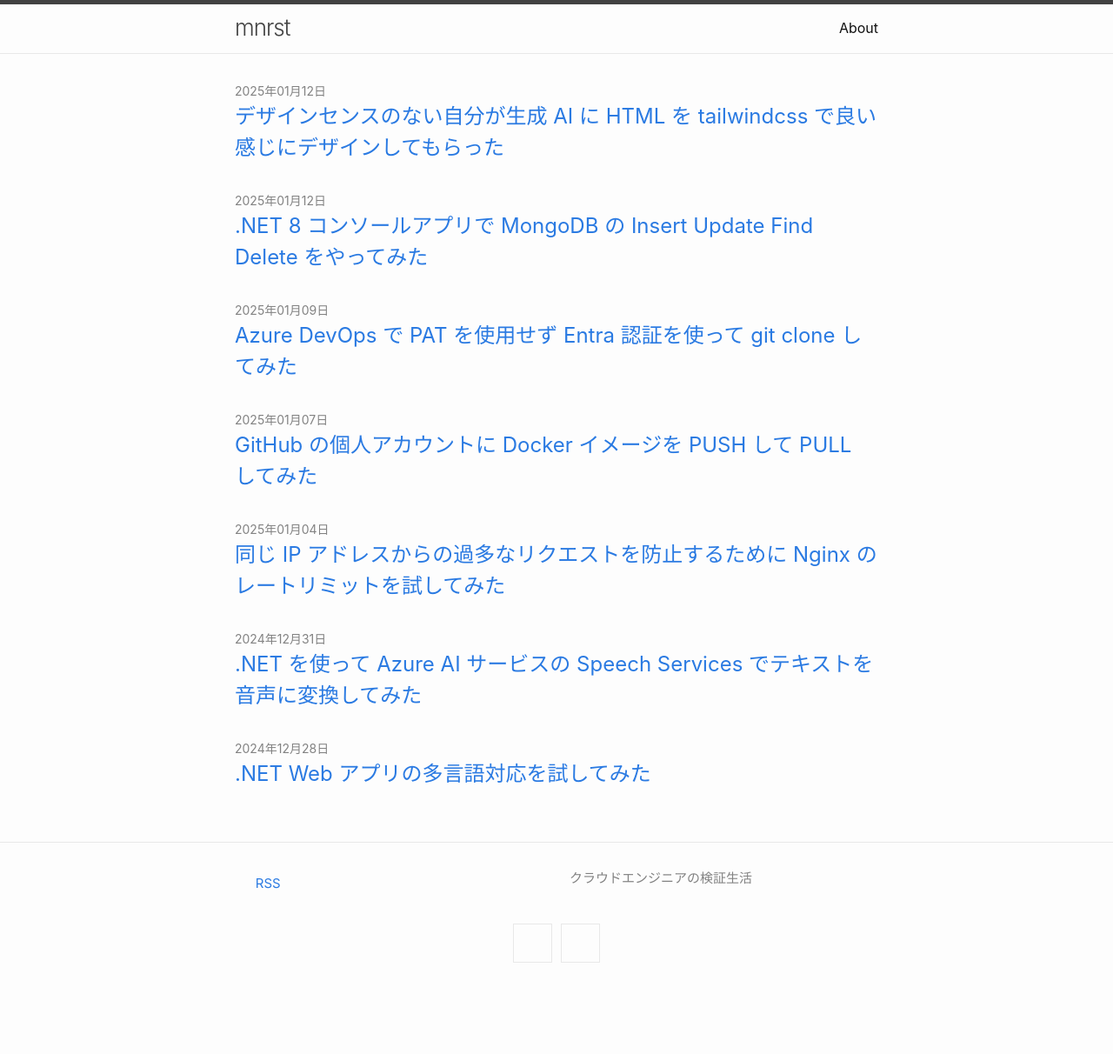
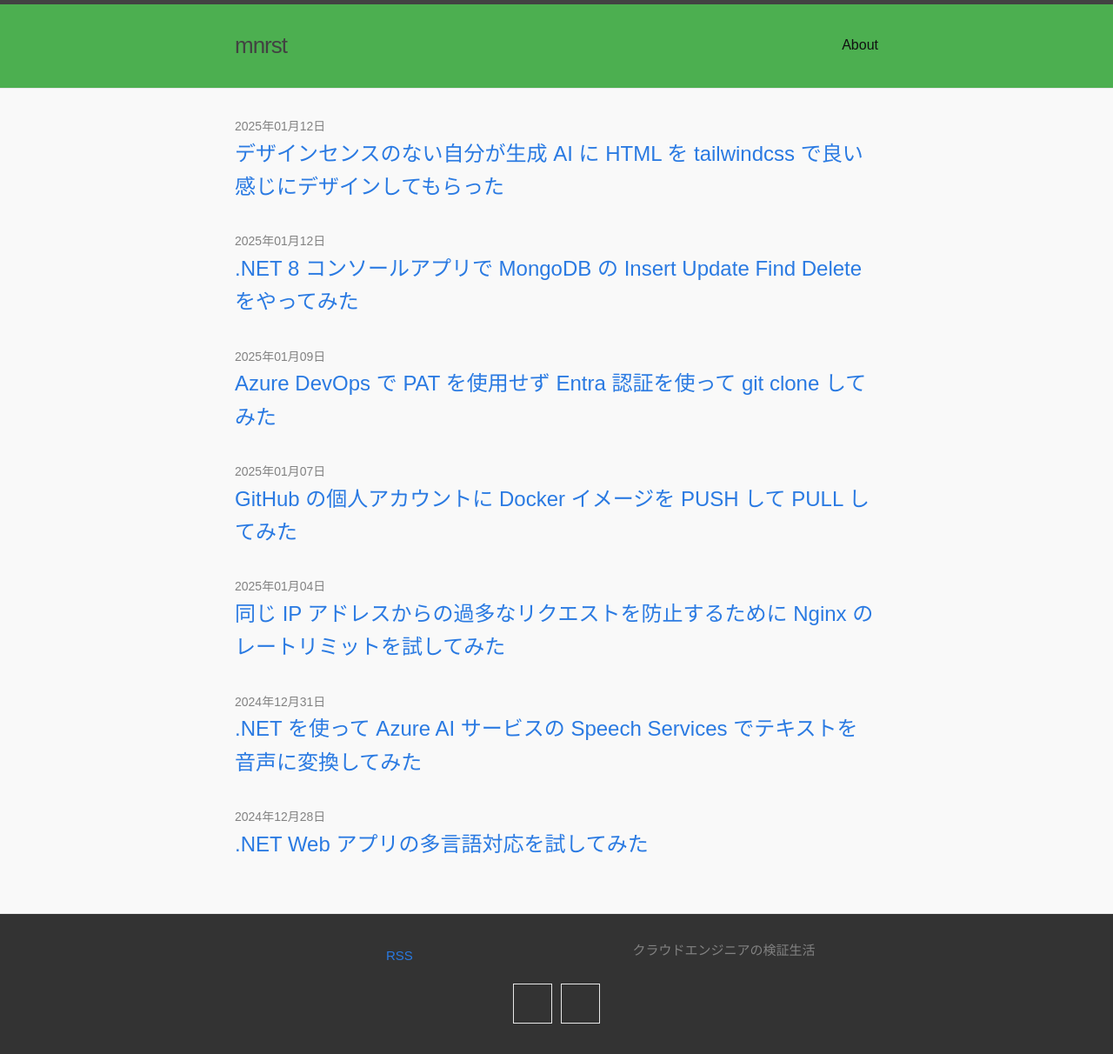
Before and after one commit to mnrst/mnrst.github.io, a Jekyll site: the page built from index.md, in a window 1280 px wide. Shown: the whole page at 87% size. Built offline with Jekyll 4.4.1, drawn with Linux system fonts in a browser that asks for light colours; before the commit the page ends 1142 px from its top, so only the background shows below that.

Commit message:
update assets/css/style.scss

```diff
--- a/assets/css/style.scss
+++ b/assets/css/style.scss
@@ -9,3 +9,105 @@
 img {
   border: 1px solid black;
 }
+
+/* 全体のスタイル */
+body {
+  font-family: 'Arial', sans-serif;
+  line-height: 1.6;
+  margin: 0;
+  padding: 0;
+  background-color: #f9f9f9; /* 優しい背景色 */
+  color: #333; /* 読みやすい文字色 */
+}
+
+/* ヘッダーのスタイル */
+header {
+  background-color: #4CAF50; /* モダンな緑色 */
+  color: white;
+  padding: 20px 0;
+  text-align: center;
+}
+
+header h1 {
+  margin: 0;
+  font-size: 2.5em;
+}
+
+/* ナビゲーションバー */
+nav {
+  background-color: #333;
+}
+
+nav ul {
+  list-style: none;
+  margin: 0;
+  padding: 0;
+  display: flex;
+  justify-content: center;
+}
+
+nav ul li {
+  margin: 0;
+}
+
+nav ul li a {
+  color: white;
+  text-decoration: none;
+  padding: 15px 20px;
+  display: block;
+}
+
+nav ul li a:hover {
+  background-color: #575757; /* ホバー時の色変更 */
+}
+
+/* メインコンテンツ */
+main {
+  max-width: 800px;
+  margin: auto;
+  padding: 20px;
+}
+
+main h2 {
+  color: #4CAF50; /* ヘッダーと統一感 */
+}
+
+main p {
+  margin-bottom: 20px;
+}
+
+/* ボタンスタイル */
+button {
+  background-color: #4CAF50;
+  color: white;
+  border: none;
+  padding: 10px 20px;
+  cursor: pointer;
+}
+
+button:hover {
+  background-color: #45a049; /* ホバー時の色変更 */
+}
+
+/* フッターのスタイル */
+footer {
+  background-color: #333;
+  color: white;
+  text-align: center;
+  padding: 10px 0;
+}
+
+footer p {
+  margin: 0;
+}
+
+/* レスポンシブ対応 */
+@media (max-width: 768px) {
+    nav ul {
+        flex-direction: column; /* スマホで縦並びに */
+    }
+
+    main {
+        padding: 10px; /* スペース調整 */
+    }
+}
```
